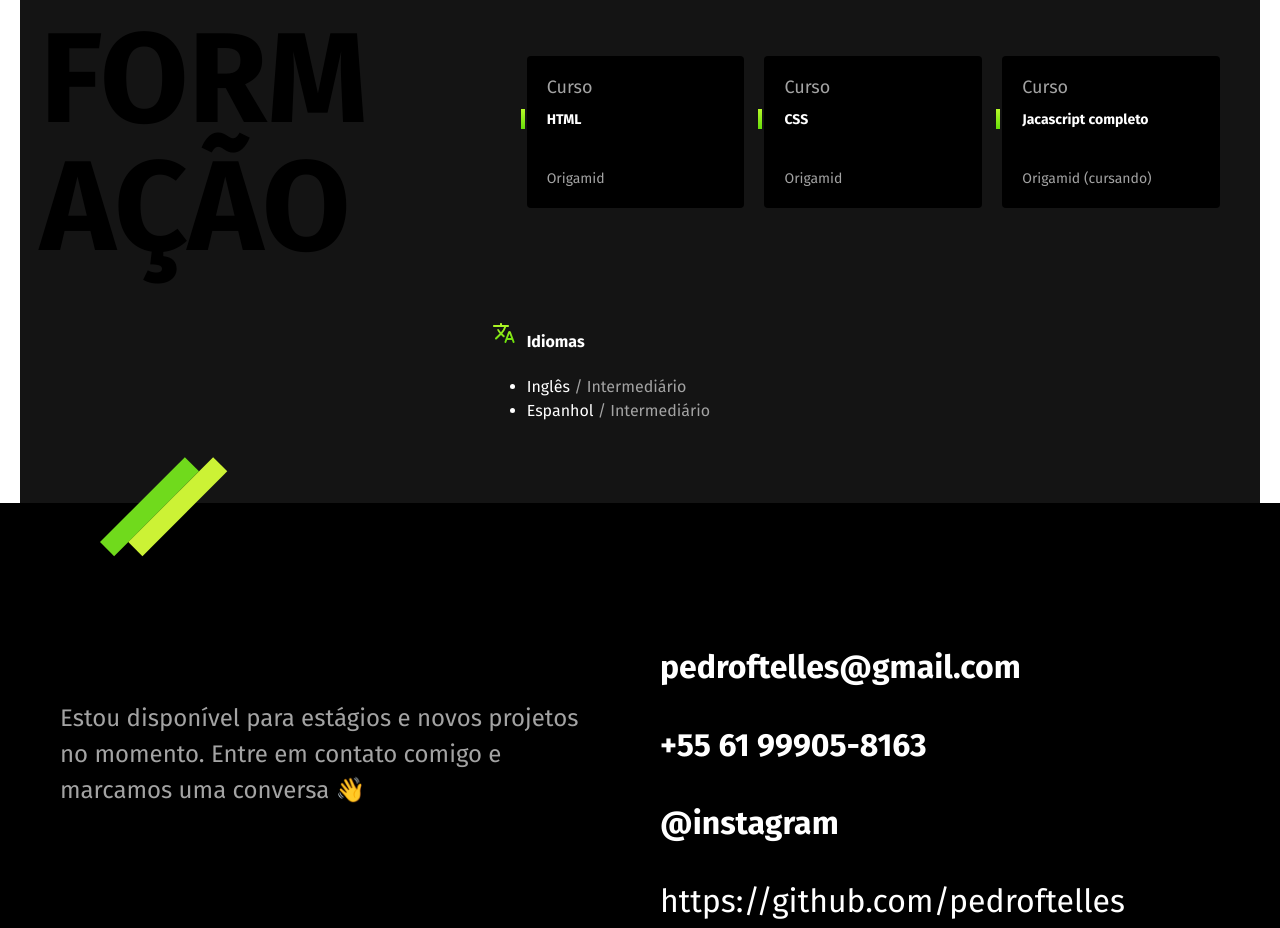
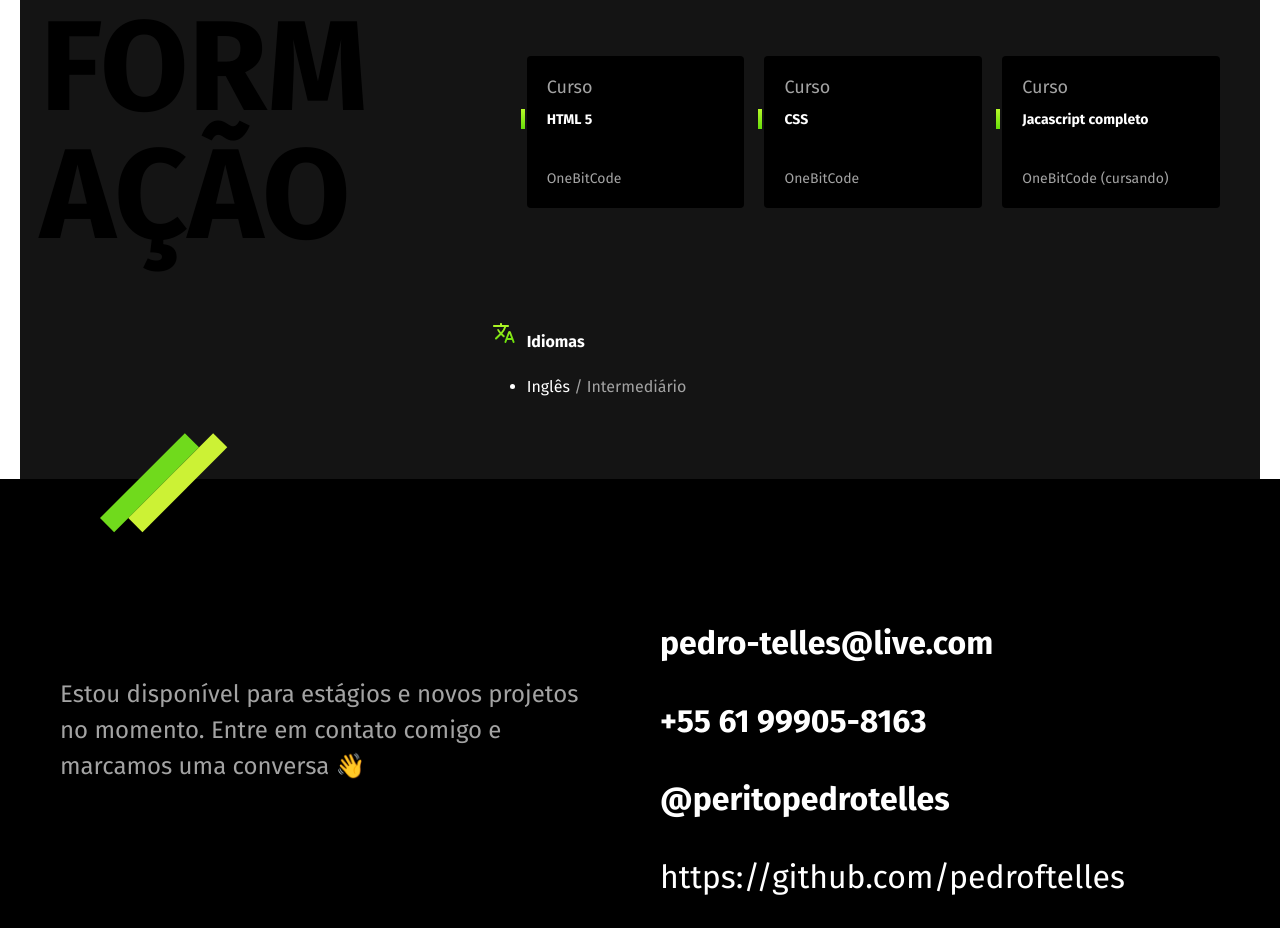
Before and after one commit to pedroftelles/pedroftelles.github.io, a plain HTML site: page index.html in a window 1280 px wide. Shown: the part 1632-2560 px from the top of the page. Drawn offline with Linux system fonts and the light colour scheme.

Commit message:
alteração dados index

```diff
--- a/index.html
+++ b/index.html
@@ -88,18 +88,18 @@
           <div class="graduation">
             <div class="graduation-box">
               <p class="graduation-type">Curso</p>
-              <h3 class="course">HTML</h3>
-              <p class="local">Origamid</p>
+              <h3 class="course">HTML 5</h3>
+              <p class="local">OneBitCode</p>
             </div>
             <div class="graduation-box">
               <p class="graduation-type">Curso</p>
               <h3 class="course">CSS</h3>
-              <p class="local">Origamid</p>
+              <p class="local">OneBitCode</p>
             </div>
             <div class="graduation-box">
               <p class="graduation-type">Curso</p>
               <h3 class="course">Jacascript completo</h3>
-              <p class="local">Origamid (cursando)</p>
+              <p class="local">OneBitCode (cursando)</p>
             </div>
           </div>
           <!-- <div class="other-graduation">
@@ -120,7 +120,6 @@
             <h4>Idiomas</h4>
             <ul>
               <li>Inglês <span>/ Intermediário</span></li>
-              <li>Espanhol <span>/ Intermediário</li>
             </ul>
           </div>
         </div>
@@ -134,9 +133,9 @@
       <p>Estou disponível para estágios e novos projetos no momento. Entre em contato comigo e marcamos uma conversa 👋
       </p>
       <ul>
-        <li>pedroftelles@gmail.com</li>
+        <li>pedro-telles@live.com</li>
         <li>+55 61 99905-8163</li>
-        <li><a href="https://www.instagram.com/peritopedrotelles/">@instagram</a></li>
+        <li><a href="https://www.instagram.com/peritopedrotelles/">@peritopedrotelles</a></li>
         <a href="https://github.com/pedroftelles">https://github.com/pedroftelles</a>
       </ul>
       <span>Pedro Telles. Alguns direitos reservados</span>
```
